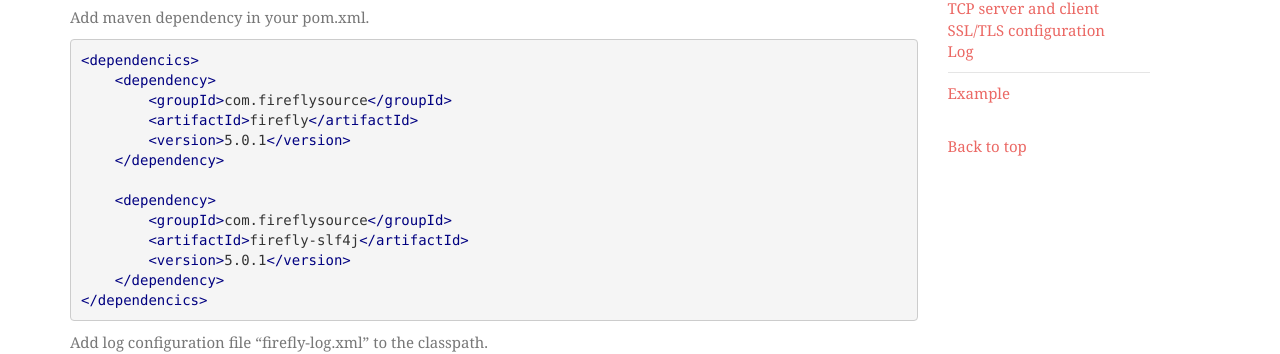
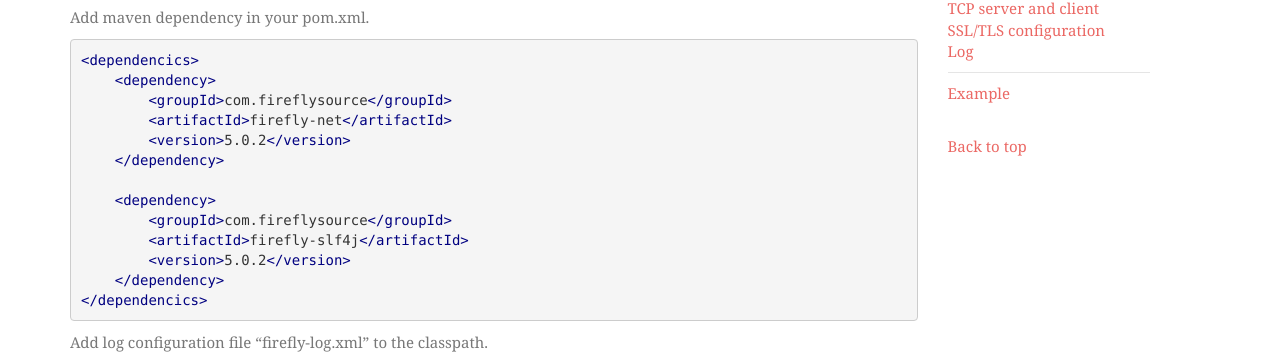
Before and after one commit to hypercube1024/firefly, a Jekyll site: the page built from _docs/getting-start.md, in a window 1280 px wide and 900 px high, scrolled down 1058 px. Shown: the part 148-502 px from the top of the window. Built offline with Jekyll 4.4.1, drawn with Linux system fonts in a browser that asks for light colours.

Commit message:
[doc]: update dependency version

```diff
--- a/_data/global.yml
+++ b/_data/global.yml
@@ -2,4 +2,4 @@ downloadURL : https://github.com/hypercube1024/firefly
 githubURL : https://github.com/hypercube1024/firefly
 qqgroupURL : http://qgc.qq.com/4691508
 exampleURL: https://github.com/hypercube1024/firefly/tree/firefly-5.0.0/firefly-example/src/main/kotlin/com/fireflysource/example
-releaseVersion : 5.0.1
+releaseVersion : 5.0.2
--- a/_docs/getting-start.md
+++ b/_docs/getting-start.md
@@ -67,7 +67,7 @@ Add maven dependency in your pom.xml.
 <dependencics>
     <dependency>
         <groupId>com.fireflysource</groupId>
-        <artifactId>firefly</artifactId>
+        <artifactId>firefly-net</artifactId>
         <version>{{ site.data.global.releaseVersion }}</version>
     </dependency>
 
```
